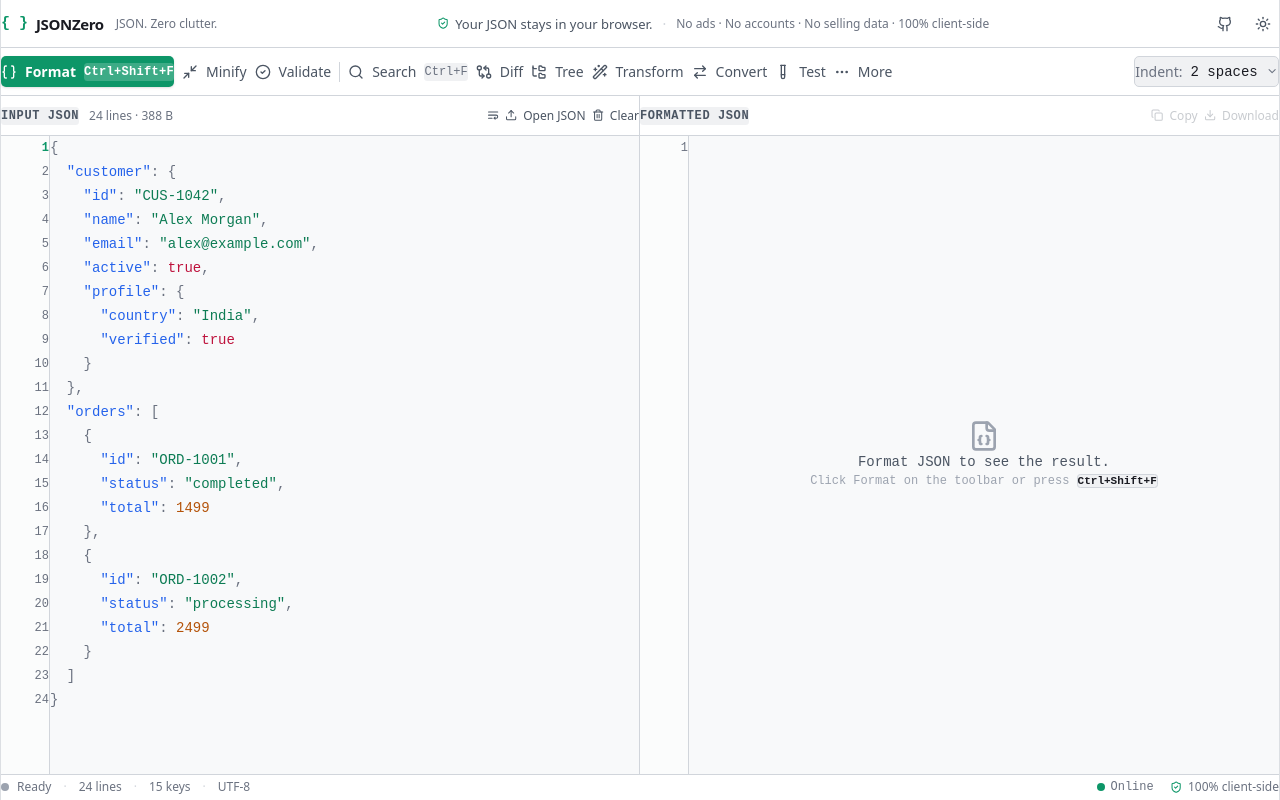
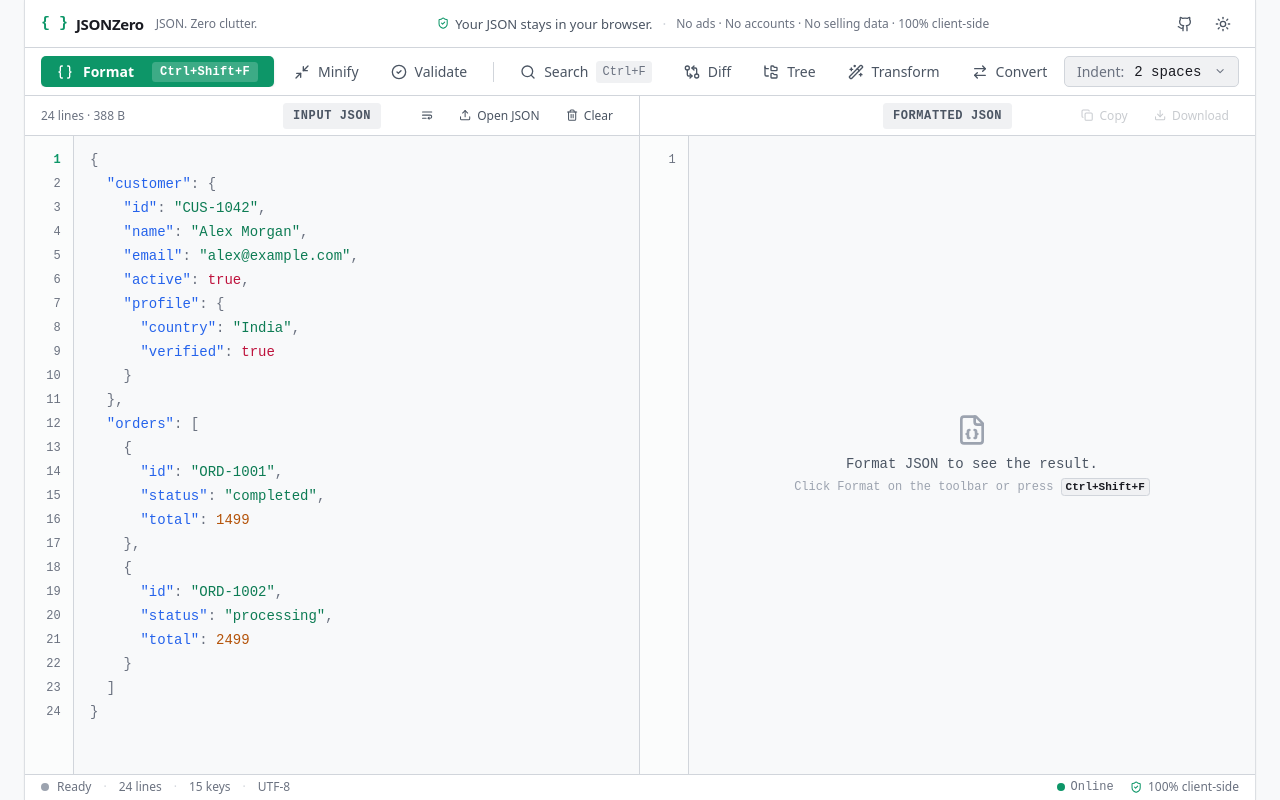
Before and after one commit to desobuild/jsonzero, a React (Vite) app: page / in a window 1280 px wide. Built offline with nearby package versions, Linux system fonts and the light colour scheme.

Commit message:
style: refine layout spacing and pane alignment

```diff
--- a/src/components/shared/Toolbar.tsx
+++ b/src/components/shared/Toolbar.tsx
@@ -72,10 +72,10 @@ export function Toolbar({
       id="toolbar"
       role="toolbar"
       aria-label="Workbench actions"
-      className="flex h-11 sm:h-12 items-center justify-between border-b border-border bg-surface px-3 sm:px-4 py-1.5 overflow-x-auto scrollbar-none"
+      className="grid h-11 sm:h-12 grid-cols-[minmax(0,1fr)_auto] items-center gap-2 border-b border-border bg-surface px-3 sm:px-4 py-1.5 overflow-hidden"
     >
       {/* Primary and secondary actions */}
-      <div className="flex items-center gap-1.5 sm:gap-2 shrink-0">
+      <div className="flex min-w-0 items-center gap-1.5 sm:gap-2 overflow-x-auto pr-1">
         {/* Format Action (Primary) */}
         <Button
           id="toolbar-format"
@@ -85,11 +85,11 @@ export function Toolbar({
           onClick={() => {
             onFormat?.()
           }}
-          className="h-9 px-3.5 sm:px-4 gap-2 font-semibold text-accent-foreground shadow-sm hover:opacity-95 shrink-0"
+          className="h-9 px-3.5 sm:px-4 lg:min-w-[196px] gap-2 lg:gap-2.5 font-semibold text-accent-foreground shadow-sm hover:opacity-95 shrink-0"
         >
           <Braces className="h-4 w-4 shrink-0" />
           <span className="text-sm font-semibold">Format</span>
-          <kbd className="hidden lg:inline-flex items-center rounded bg-accent-foreground/20 px-1.5 py-0.5 text-xs font-mono font-semibold tracking-wide text-accent-foreground shrink-0">
+          <kbd className="hidden lg:inline-flex items-center rounded bg-accent-foreground/20 px-2 py-0.5 text-2xs font-mono font-semibold tracking-wide text-accent-foreground shrink-0 lg:ml-2">
             Ctrl+Shift+F
           </kbd>
         </Button>
@@ -295,13 +295,13 @@ export function Toolbar({
             <Button
               variant="outline"
               size="default"
-              className="h-9 gap-2 border-border bg-surface-elevated px-3 text-xs sm:text-sm text-text-secondary hover:text-text-primary shrink-0"
+              className="h-9 gap-2 sm:gap-2.5 border-border bg-surface-elevated px-3 sm:px-3.5 text-xs sm:text-sm text-text-secondary hover:text-text-primary shrink-0"
             >
               <span className="text-text-muted">Indent:</span>
               <span className="font-mono text-text-primary font-medium">
                 {currentIndentLabel}
               </span>
-              <ChevronDown className="h-3.5 w-3.5 text-text-muted" />
+              <ChevronDown className="h-3.5 w-3.5 text-text-muted ml-0.5 shrink-0" />
             </Button>
           </DropdownMenuTrigger>
           <DropdownMenuContent align="end">
--- a/src/features/formatter/components/Workbench.tsx
+++ b/src/features/formatter/components/Workbench.tsx
@@ -215,20 +215,29 @@ export function Workbench({
           )}
         >
           {/* Pane Header */}
-          <div className="flex h-10 shrink-0 items-center justify-between border-b border-border bg-surface px-3.5 sm:px-4 py-1.5">
-            <div className="flex items-center gap-2.5">
-              <span className="rounded bg-surface-elevated px-2.5 py-1 font-mono text-xs font-semibold text-text-secondary uppercase tracking-wider">
+          <div className="grid grid-cols-2 lg:grid-cols-[1fr_auto_1fr] items-center border-b border-border bg-surface px-3.5 sm:px-4 py-1.5 lg:py-0 lg:h-10 gap-y-1.5 lg:gap-y-0 gap-x-2">
+            {/* Center title (Row 1 on mobile/tablet, Column 2 on desktop) */}
+            <div className="col-span-2 lg:col-span-1 lg:col-start-2 justify-self-center flex items-center">
+              <span
+                data-testid="input-pane-title"
+                className="rounded bg-surface-elevated px-2.5 py-1 font-mono text-xs font-semibold text-text-secondary uppercase tracking-wider select-none shrink-0"
+              >
                 Input JSON
               </span>
-              {inputStats.characterCount > 0 && (
-                <span className="hidden text-xs text-text-muted sm:inline">
+            </div>
+
+            {/* Left metadata (Row 2 Col 1 on mobile/tablet, Column 1 on desktop) */}
+            <div className="col-span-1 lg:col-span-1 lg:col-start-1 lg:row-start-1 justify-self-start flex items-center min-w-0">
+              {inputStats.characterCount > 0 ? (
+                <span className="text-xs text-text-muted truncate">
                   {inputStats.lineCount} lines ·{' '}
                   {formatBytes(inputStats.byteCount)}
                 </span>
-              )}
+              ) : null}
             </div>
 
-            <div className="flex items-center gap-1.5">
+            {/* Right actions (Row 2 Col 2 on mobile/tablet, Column 3 on desktop) */}
+            <div className="col-span-1 lg:col-span-1 lg:col-start-3 lg:row-start-1 justify-self-end flex items-center gap-1.5 shrink-0">
               <input
                 ref={fileInputRef}
                 type="file"
@@ -244,7 +253,7 @@ export function Workbench({
                 onClick={() => setWordWrap((prev) => !prev)}
                 title={wordWrap ? 'Disable Word Wrap' : 'Enable Word Wrap'}
                 className={cn(
-                  'h-7 gap-1.5 px-2.5 text-xs transition-colors',
+                  'h-7 gap-1.5 px-2 sm:px-2.5 text-xs transition-colors',
                   wordWrap
                     ? 'border border-accent/40 bg-accent/15 text-accent font-medium'
                     : 'text-text-secondary hover:text-text-primary'
@@ -256,9 +265,10 @@ export function Workbench({
               <Button
                 variant="ghost"
                 size="sm"
+                aria-label="Open JSON file from disk"
                 onClick={handleOpenFileClick}
                 title="Open JSON file from disk"
-                className="h-7 gap-1.5 px-2.5 text-xs text-text-secondary hover:text-text-primary"
+                className="h-7 gap-1.5 px-2 sm:px-2.5 text-xs text-text-secondary hover:text-text-primary"
               >
                 <Upload className="h-3.5 w-3.5" />
                 <span>Open JSON</span>
@@ -270,7 +280,7 @@ export function Workbench({
                 onClick={clear}
                 disabled={!input && !output && !error}
                 title="Clear editor"
-                className="h-7 gap-1.5 px-2.5 text-xs text-text-secondary hover:text-text-primary disabled:opacity-30"
+                className="h-7 gap-1.5 px-2 sm:px-2.5 text-xs text-text-secondary hover:text-text-primary disabled:opacity-30"
               >
                 <Trash2 className="h-3.5 w-3.5" />
                 <span>Clear</span>
@@ -344,22 +354,31 @@ export function Workbench({
           )}
         >
           {/* Pane Header */}
-          <div className="flex h-10 shrink-0 items-center justify-between border-b border-border bg-surface px-3.5 sm:px-4 py-1.5">
-            <div className="flex items-center gap-2.5">
-              <span className="rounded bg-surface-elevated px-2.5 py-1 font-mono text-xs font-semibold text-text-secondary uppercase tracking-wider">
+          <div className="grid grid-cols-2 lg:grid-cols-[1fr_auto_1fr] items-center border-b border-border bg-surface px-3.5 sm:px-4 py-1.5 lg:py-0 lg:h-10 gap-y-1.5 lg:gap-y-0 gap-x-2">
+            {/* Center title (Row 1 on mobile/tablet, Column 2 on desktop) */}
+            <div className="col-span-2 lg:col-span-1 lg:col-start-2 justify-self-center flex items-center">
+              <span
+                data-testid="formatted-pane-title"
+                className="rounded bg-surface-elevated px-2.5 py-1 font-mono text-xs font-semibold text-text-secondary uppercase tracking-wider select-none shrink-0"
+              >
                 Formatted JSON
               </span>
-              {outputStats.characterCount > 0 && (
-                <span className="hidden text-xs text-text-muted sm:inline">
+            </div>
+
+            {/* Left metadata (Row 2 Col 1 on mobile/tablet, Column 1 on desktop) */}
+            <div className="col-span-1 lg:col-span-1 lg:col-start-1 lg:row-start-1 justify-self-start flex items-center min-w-0">
+              {outputStats.characterCount > 0 ? (
+                <span className="text-xs text-text-muted truncate">
                   {outputStats.lineCount} lines ·{' '}
                   {formatBytes(outputStats.byteCount)}
                   {outputStats.keyCount > 0 &&
                     ` · ${outputStats.keyCount} keys`}
                 </span>
-              )}
+              ) : null}
             </div>
 
-            <div className="flex items-center gap-1.5">
+            {/* Right actions (Row 2 Col 2 on mobile/tablet, Column 3 on desktop) */}
+            <div className="col-span-1 lg:col-span-1 lg:col-start-3 lg:row-start-1 justify-self-end flex items-center gap-1.5 shrink-0">
               <Button
                 variant={copied ? 'accent' : 'ghost'}
                 size="sm"
@@ -367,7 +386,7 @@ export function Workbench({
                 onClick={handleCopy}
                 disabled={!output}
                 title="Copy formatted JSON to clipboard"
-                className="h-7 gap-1.5 px-2.5 text-xs disabled:opacity-30"
+                className="h-7 gap-1.5 px-2 sm:px-2.5 text-xs disabled:opacity-30"
               >
                 {copied ? (
                   <>
@@ -388,7 +407,7 @@ export function Workbench({
                 onClick={handleDownload}
                 disabled={!output}
                 title="Download JSON locally"
-                className="h-7 gap-1.5 px-2.5 text-xs text-text-secondary hover:text-text-primary disabled:opacity-30"
+                className="h-7 gap-1.5 px-2 sm:px-2.5 text-xs text-text-secondary hover:text-text-primary disabled:opacity-30"
               >
                 <Download className="h-3.5 w-3.5" />
                 <span>Download</span>
--- a/src/styles/index.css
+++ b/src/styles/index.css
@@ -166,6 +166,7 @@
 }
 
 /* ─── Base styles ─── */
+@layer base {
   *,
   *::before,
   *::after {
@@ -188,18 +189,18 @@ body {
     min-height: 100dvh;
   }
 
-#root {
-  min-height: 100dvh;
-  display: flex;
-  flex-direction: column;
-}
-
-/* Code / monospace elements */
   code,
   pre,
   kbd,
   samp {
     font-family: var(--font-mono);
+  }
+}
+
+#root {
+  min-height: 100dvh;
+  display: flex;
+  flex-direction: column;
 }
 
 /* Scrollbar styling (subtle, dev-tool aesthetic) */
```
Also changed, not shown: 1 other file (tests, documents, lock files or other folders). Lines whose indentation alone changed are shown as unchanged.
